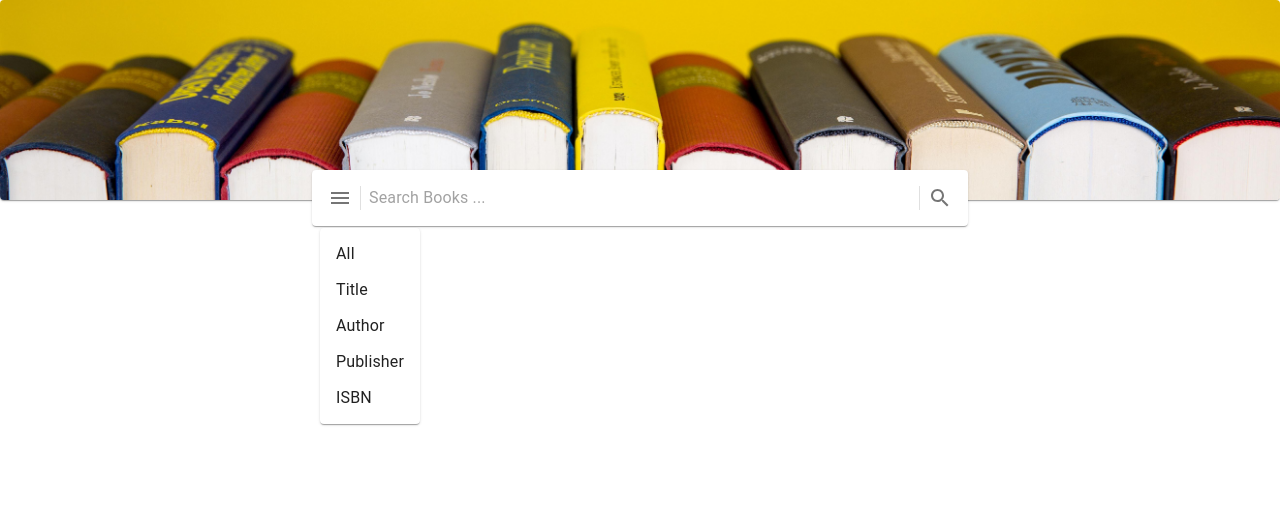
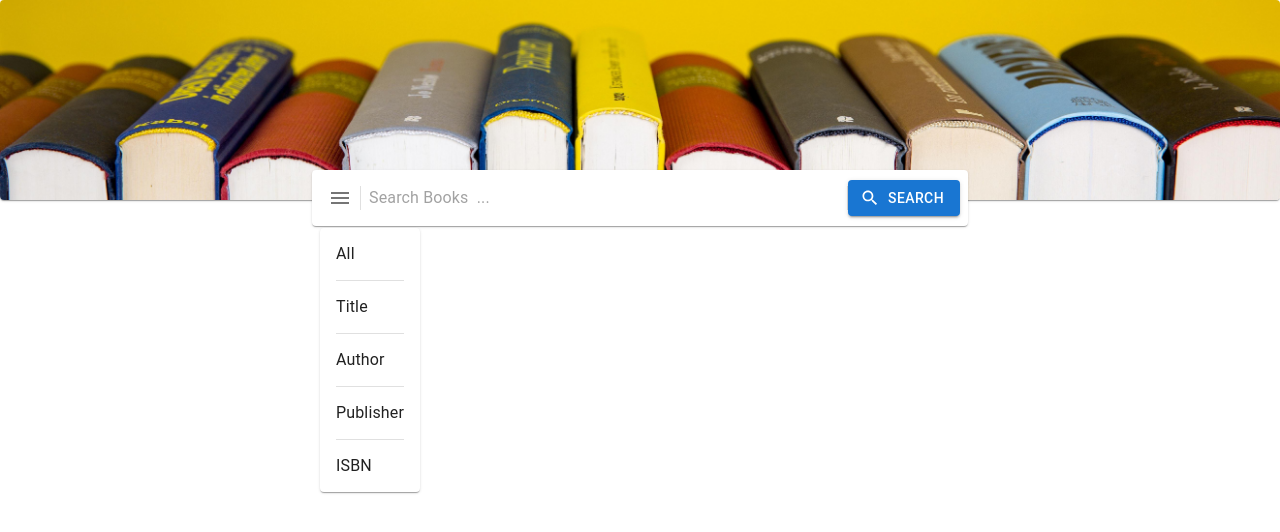
Before and after one commit to LeeZ1Q/bookfinder, a React (Vite) app: page / in a window 1280 px wide. Both pictures are taken after a click on the button "Search By". Shown: the top 532 px of the page. Built offline with nearby package versions, Linux system fonts and the light colour scheme.

Commit message:
feat:response MenuItem;Search btn

```diff
--- a/src/components/Search.jsx
+++ b/src/components/Search.jsx
@@ -21,17 +21,52 @@ import React from 'react';
 const Search = () => {
   const [open, setOpen] = React.useState(false);
   const anchorRef = React.useRef(null);
+  const [searchTerm, setSearchTerm] = React.useState('');
+  const [searchBy, setSearchBy] = React.useState('all');
+
+  let by;
+  switch (searchBy) {
+    case 'all':
+      by = '';
+      break;
+    case 'title':
+      by = 'by Title';
+      break;
+    case 'author':
+      by = 'by Author';
+      break;
+    case 'publisher':
+      by = 'by Publisher';
+      break;
+    case 'isbn':
+      by = 'by ISBN';
+  }
 
   const handleToggle = () => {
     setOpen((prevOpen) => !prevOpen);
   };
 
+  const handleChange = (e) => {
+    setSearchTerm(e.target.value);
+  };
+
+  const handleSelect = (term) => {
+    setOpen((prevOpen) => !prevOpen);
+    setSearchBy(term);
+  };
+
+  const handelSubmit = (e) => {
+    e.preventDefault();
+    setSearchTerm('');
+  };
+
+
   const handleClose = (event) => {
     if (anchorRef.current && anchorRef.current.contains(event.target)) {
       return;
     }
+    setOpen(false);
 
-    setOpen(false);
   };
 
   function handleListKeyDown(event) {
@@ -75,15 +110,38 @@ const Search = () => {
           width: { xs: '80%', sm: '50%' },
           margin: '0 auto',
         }}
+        onSubmit={handelSubmit}
       >
 
+        <Tooltip title='Search By' placement='top' disableFocusListener >
+          <IconButton
+            ref={anchorRef}
+            onClick={handleToggle}
+          >
+            <MenuIcon/>
+          </IconButton>
+        </Tooltip>
+        <Divider orientation='vertical' variant="middle" flexItem  />
+        <InputBase
+          fullWidth
+          placeholder={`Search Books  ${by}...` }
+          autoFocus
+          sx={{ ml: 1, flex: 1 }}
+          value={searchTerm}
+          onChange={(e) => handleChange(e)}
+        />
+        <Divider orientation='vertical' variant="middle" flexItem  />
+        <Button
+          color='primary'
+          variant='contained'
+          startIcon={<SearchIcon />}
+          type='submmit'
+          sx={{ display: { xs: 'none', sm: 'flex' } }}
+        >
+          Search
+        </Button>
 
-        <IconButton
-          ref={anchorRef}
-          onClick={handleToggle}
-        >
-          <MenuIcon/>
-        </IconButton>
+
         <Popper
           open={open}
           anchorEl={anchorRef.current}
@@ -106,33 +164,21 @@ const Search = () => {
                     autoFocusItem={open}
                     onKeyDown={handleListKeyDown}
                   >
-                    <MenuItem onClick={handleClose}>All</MenuItem>
-                    <MenuItem onClick={handleClose}>Title</MenuItem>
-                    <MenuItem onClick={handleClose}>Author</MenuItem>
-                    <MenuItem onClick={handleClose}>Publisher</MenuItem>
-                    <MenuItem onClick={handleClose}>ISBN</MenuItem>
+                    <MenuItem onClick={() => handleSelect('all')}>All</MenuItem>
+                    <Divider variant='middle' />
+                    <MenuItem onClick={() => handleSelect('title')}>Title</MenuItem>
+                    <Divider variant='middle' />
+                    <MenuItem onClick={() => handleSelect('author')}>Author</MenuItem>
+                    <Divider variant='middle' />
+                    <MenuItem onClick={() => handleSelect('publisher')}>Publisher</MenuItem>
+                    <Divider variant='middle' />
+                    <MenuItem onClick={() => handleSelect('isbn')}>ISBN</MenuItem>
                   </MenuList>
                 </ClickAwayListener>
               </Paper>
             </Grow>
           )}
         </Popper>
-
-
-
-        <Divider orientation='vertical' variant="middle" flexItem  />
-        <InputBase
-          fullWidth
-          placeholder='Search Books ... '
-          autoFocus
-          sx={{ ml: 1, flex: 1 }}
-        />
-        <Divider orientation='vertical' variant="middle" flexItem  />
-        <Tooltip title='Search'>
-          <IconButton>
-            <SearchIcon />
-          </IconButton>
-        </Tooltip>
 
 
       </Paper>
```
